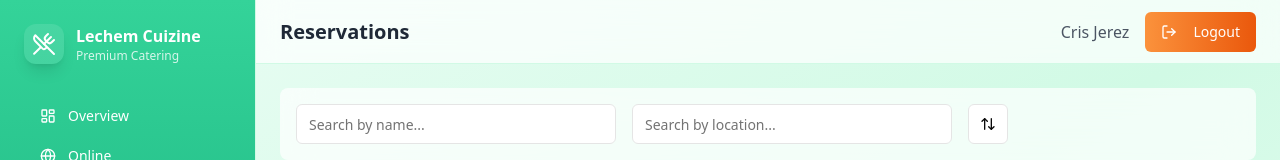
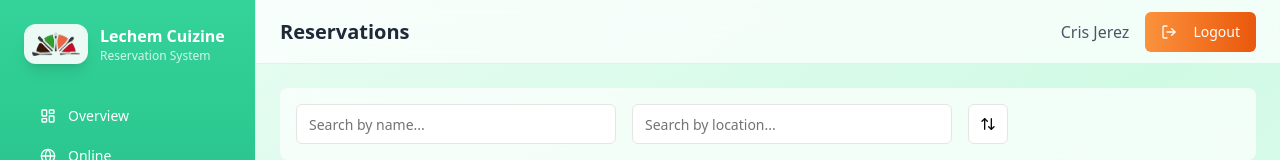
Before and after one commit to crisjerez12/lechem-cuizine-system, a Next.js app: page /dashboard/reservations in a window 1280 px wide. Shown: the top 160 px of the page. Built offline with nearby package versions, Linux system fonts and the light colour scheme; no server answers; the database is empty.

Commit message:
added the logo

```diff
--- a/src/app/page.tsx
+++ b/src/app/page.tsx
@@ -10,6 +10,7 @@ import { UtensilsCrossed, Eye, EyeOff } from "lucide-react";
 import { useState } from "react";
 import { LoginForm, loginSchema } from "@/lib/types/loginTypes";
 import { authenticate } from "@/actions/auth";
+import Image from "next/image";
 
 export default function Home() {
   const router = useRouter();
@@ -39,11 +40,11 @@ export default function Home() {
       <div className="w-full max-w-md">
         <div className="bg-white/70 backdrop-blur-lg rounded-3xl p-8 shadow-xl border border-emerald-100">
           <div className="flex flex-col items-center space-y-2 mb-8">
-            <div className="h-16 w-16 bg-gradient-to-br from-emerald-400 to-emerald-600 rounded-2xl flex items-center justify-center shadow-lg">
-              <UtensilsCrossed className="h-8 w-8 text-white" />
+            <div className="h-20 flex items-center justify-center ">
+              <Image src="/logo.png" height={150} width={150} alt="logo" />
             </div>
             <h1 className="text-2xl font-bold text-gray-800">Lechem Cuizine</h1>
-            <p className="text-sm text-gray-600">Premium Catering Services</p>
+            <p className="text-sm text-gray-600">Reservation System</p>
           </div>
 
           <form onSubmit={handleSubmit(onSubmit)} className="space-y-4">
--- a/src/components/layout/sidebar.tsx
+++ b/src/components/layout/sidebar.tsx
@@ -2,14 +2,27 @@
 
 import { cn } from "@/lib/utils";
 import { Button } from "@/components/ui/button";
-import { UtensilsCrossed, LayoutDashboard, Globe, CalendarDays, Tag, UserCircle2, BookOpenCheck } from "lucide-react";
+import {
+  UtensilsCrossed,
+  LayoutDashboard,
+  Globe,
+  CalendarDays,
+  Tag,
+  UserCircle2,
+  BookOpenCheck,
+} from "lucide-react";
 import Link from "next/link";
 import { usePathname } from "next/navigation";
+import Image from "next/image";
 
 const menuItems = [
   { icon: LayoutDashboard, label: "Overview", href: "/dashboard" },
   { icon: Globe, label: "Online", href: "/dashboard/online" },
-  { icon: BookOpenCheck, label: "Reservations", href: "/dashboard/reservations" },
+  {
+    icon: BookOpenCheck,
+    label: "Reservations",
+    href: "/dashboard/reservations",
+  },
   { icon: CalendarDays, label: "Calendar", href: "/dashboard/calendar" },
   { icon: Tag, label: "Offers", href: "/dashboard/offers" },
   { icon: UserCircle2, label: "Account", href: "/dashboard/account" },
@@ -26,19 +39,28 @@ export function Sidebar({ isOpen }: SidebarProps) {
     <div
       className={cn(
         "fixed md:relative h-screen bg-gradient-to-b from-emerald-400 to-emerald-600 backdrop-blur-lg border-r border-emerald-100 p-6 flex flex-col transition-all duration-300 ease-in-out z-20",
-        isOpen ? "translate-x-0 w-64" : "-translate-x-full w-64 md:-translate-x-56 md:w-20"
+        isOpen
+          ? "translate-x-0 w-64"
+          : "-translate-x-full w-64 md:-translate-x-56 md:w-20"
       )}
     >
-      <div className={cn(
-        "flex items-center gap-3 mb-8",
-        !isOpen && "md:justify-center"
-      )}>
-        <div className="h-10 w-10 bg-white/10 rounded-xl flex items-center justify-center shadow-lg">
-          <UtensilsCrossed className="h-6 w-6 text-white" />
+      <div
+        className={cn(
+          "flex items-center gap-3 mb-8",
+          !isOpen && "md:justify-center"
+        )}
+      >
+        <div className="h-10 w-16 bg-white/90 px-2 rounded-xl flex items-center justify-center shadow-lg">
+          <Image src="/logo.png" height={100} width={100} alt="logo" />
         </div>
-        <div className={cn("transition-opacity duration-200", !isOpen && "md:opacity-0")}>
+        <div
+          className={cn(
+            "transition-opacity duration-200",
+            !isOpen && "md:opacity-0"
+          )}
+        >
           <h1 className="font-bold text-white">Lechem Cuizine</h1>
-          <p className="text-xs text-white/80">Premium Catering</p>
+          <p className="text-xs text-white/80">Reservation System</p>
         </div>
       </div>
 
@@ -58,7 +80,12 @@ export function Sidebar({ isOpen }: SidebarProps) {
                 )}
               >
                 <Icon className="h-5 w-5" />
-                <span className={cn("transition-opacity duration-200", !isOpen && "md:hidden")}>
+                <span
+                  className={cn(
+                    "transition-opacity duration-200",
+                    !isOpen && "md:hidden"
+                  )}
+                >
                   {item.label}
                 </span>
               </Button>
```
Also changed, not shown: public/logo.png (added).
